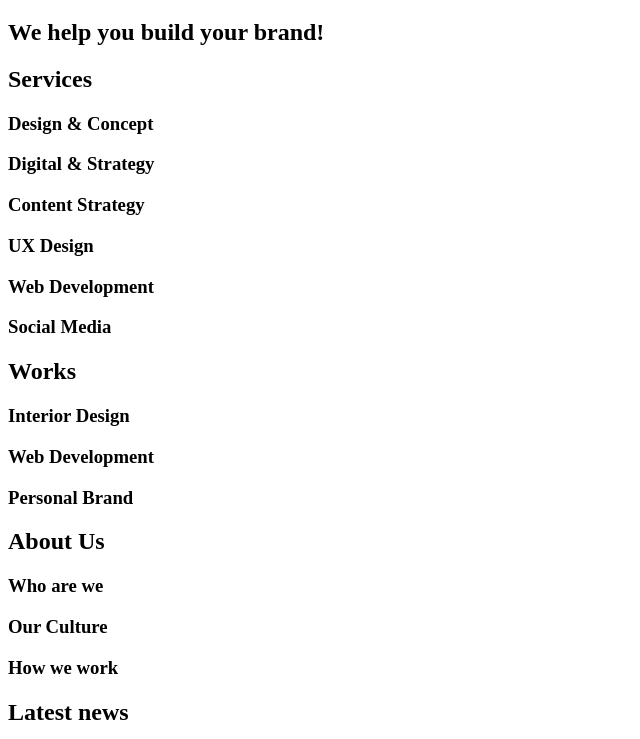
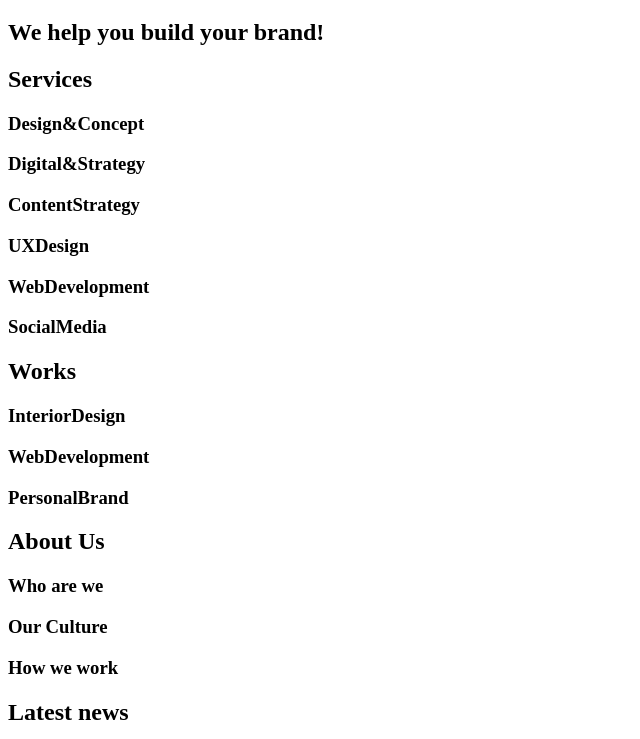
Before and after one commit to Benja1512/holbertonschool-web_front_end, a plain HTML site: page html_advanced/10-index.html in a window 1280 px wide. Shown: the part 61-800 px from the top of the page, without its empty margins (0-640 px from the left). Drawn offline with Linux system fonts and the light colour scheme.

Commit message:
fixed: words

```diff
--- a/html_advanced/10-index.html
+++ b/html_advanced/10-index.html
@@ -23,24 +23,24 @@
 
             <section>
                 <h2>Services</h2>
-                <h3>Design & Concept</h3>
-                <h3>Digital & Strategy</h3>
-                <h3>Content Strategy</h3>
-                <h3>UX Design</h3>
-                <h3>Web Development</h3>
-                <h3>Social Media</h3>
+                <h3>Design&Concept</h3>
+                <h3>Digital&Strategy</h3>
+                <h3>ContentStrategy</h3>
+                <h3>UXDesign</h3>
+                <h3>WebDevelopment</h3>
+                <h3>SocialMedia</h3>
             </section>
 
             <section>
                 <h2>Works</h2>
                 <article>
-                    <h3>Interior Design</h3>
+                    <h3>InteriorDesign</h3>
                 </article>
                 <article>
-                    <h3>Web Development</h3>
+                    <h3>WebDevelopment</h3>
                 </article>
                 <article>
-                    <h3>Personal Brand</h3>
+                    <h3>PersonalBrand</h3>
                 </article>
             </section>
 
```
